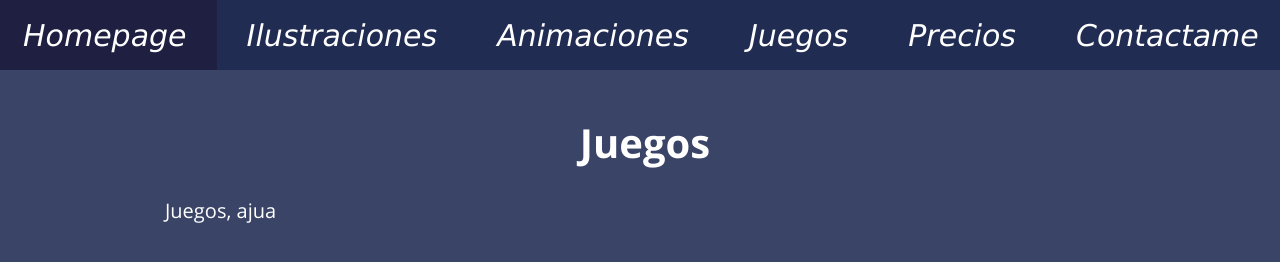
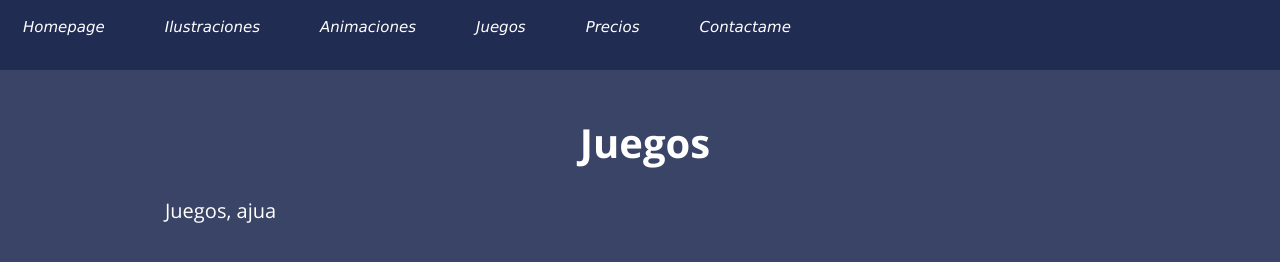
Before and after one commit to Mazapan404/Mazapan404.github.io, a plain HTML site: page Games.html in a window 1280 px wide. Drawn offline with Linux system fonts and the light colour scheme.

Commit message:
Update style.css

```diff
--- a/style.css
+++ b/style.css
@@ -21,6 +21,7 @@
 --COLOR-BLANCO-LETRA:#ffffff;
 --COLOR-NEGRO-LETRA:#ffffff;
 --COLOR-AZUL-BARRA:#212c52;
+--COLOR-BARRA-HOOVER:#1e1f41;
 }
 
 .navbar{
@@ -31,7 +32,7 @@ top: 0;
 width: 110%;
 height: 70px;
 font-family: 'Lucida Sans', 'Lucida Sans Regular', 'Lucida Grande', 'Lucida Sans Unicode', Geneva, Verdana, sans-serif;
-font-size: 30px;
+font-size: 15px;
 font-style: italic;
 margin-left: -15px;
 margin-right: -15px;
@@ -48,7 +49,7 @@ text-decoration: none;
 }
 
 .navbar a:hover {
-background: #1e1f41;
+background: var(--COLOR-BARRA-HOOVER:#1e1f41;);
 
 }
 
```
